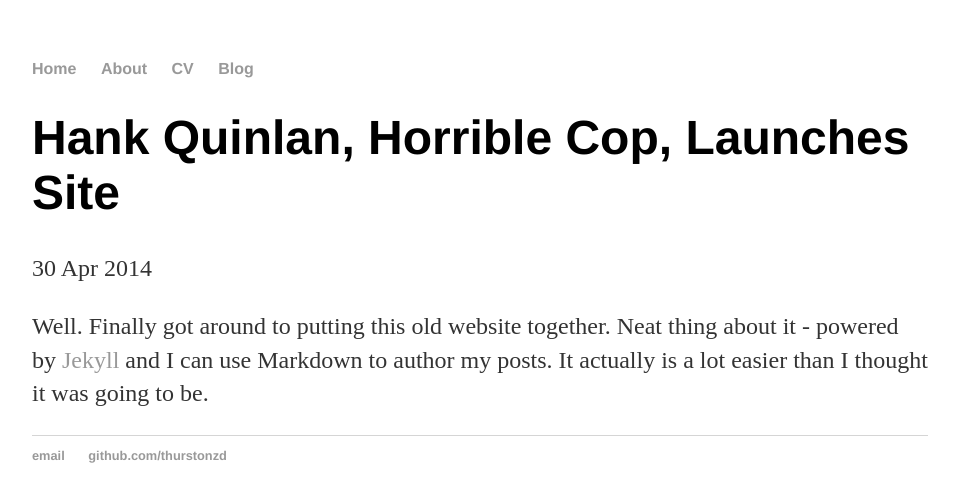
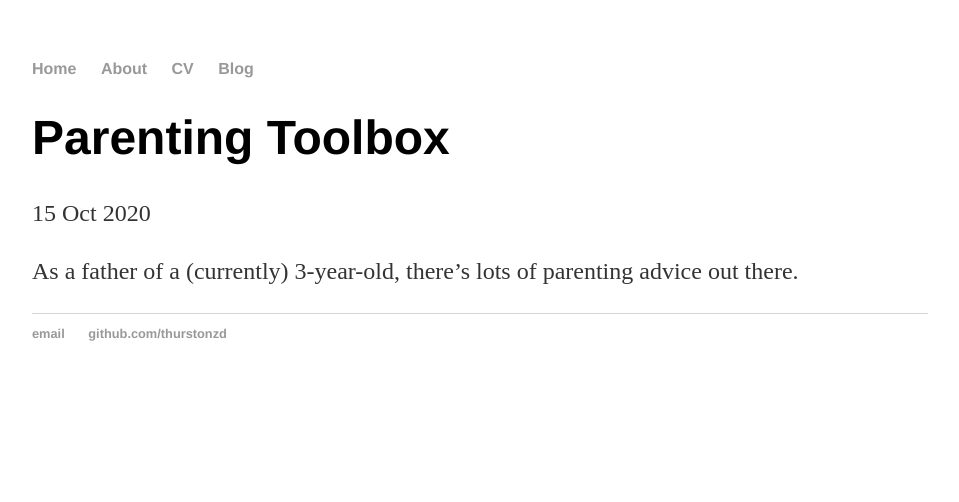
Before and after one commit to thurstonzd/thurstonzd.github.io, a Jekyll site: the page built from _posts/2020-10-15-first-post.md, in a window 1280 px wide. Shown: the top 502 px of the page, without its empty margins (160-1119 px from the left). Built offline with Jekyll 4.4.1, drawn with Linux system fonts in a browser that asks for light colours.

Commit message:
Update 2020-10-15-first-post.md

```diff
--- a/_posts/2020-10-15-first-post.md
+++ b/_posts/2020-10-15-first-post.md
@@ -1,7 +1,7 @@
 ---
 layout : post
-title : "Hank Quinlan, Horrible Cop, Launches Site"
-date : 2014-04-30
+title : "Parenting Toolbox"
+date : 2020-10-15
 ---
 
-Well. Finally got around to putting this old website together. Neat thing about it - powered by [Jekyll](http://jekyllrb.com) and I can use Markdown to author my posts. It actually is a lot easier than I thought it was going to be.
+As a father of a (currently) 3-year-old, there's lots of parenting advice out there.
```
